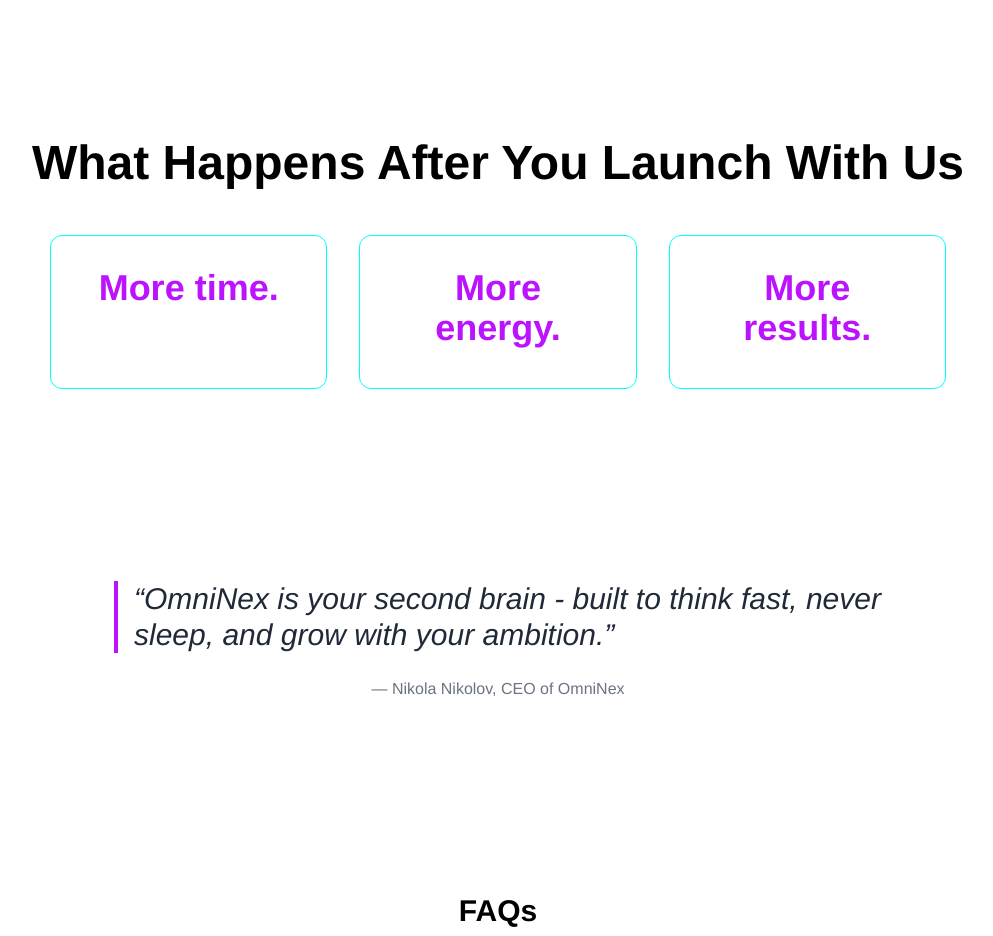
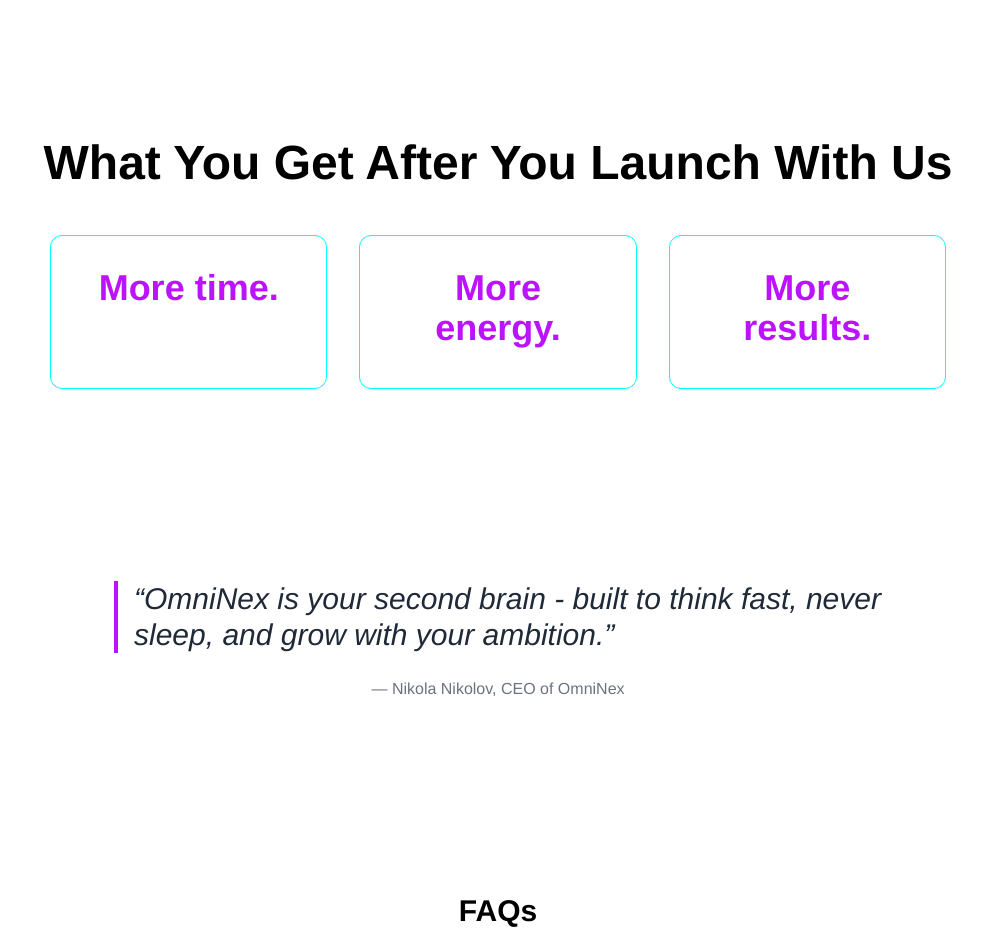
Before and after one commit to Kalcho8233/OmniNexAIWebsite, a Next.js app: page / in a window 1280 px wide. Shown: the part 2980-3916 px from the top of the page, without its empty margins (142-1135 px from the left). Built offline with nearby package versions, Linux system fonts and the light colour scheme.

Commit message:
Update StatsSection.jsx

```diff
--- a/components/StatsSection.jsx
+++ b/components/StatsSection.jsx
@@ -29,7 +29,7 @@ export default function StatsSection() {
         transition={{ duration: 0.5 }}
         viewport={{ once: true }}
       >
-        What Happens After You Launch With Us
+        What You Get After You Launch With Us
       </motion.h2>
       <motion.p
         className="text-lg md:text-xl text-gray-700 mb-12"
```
